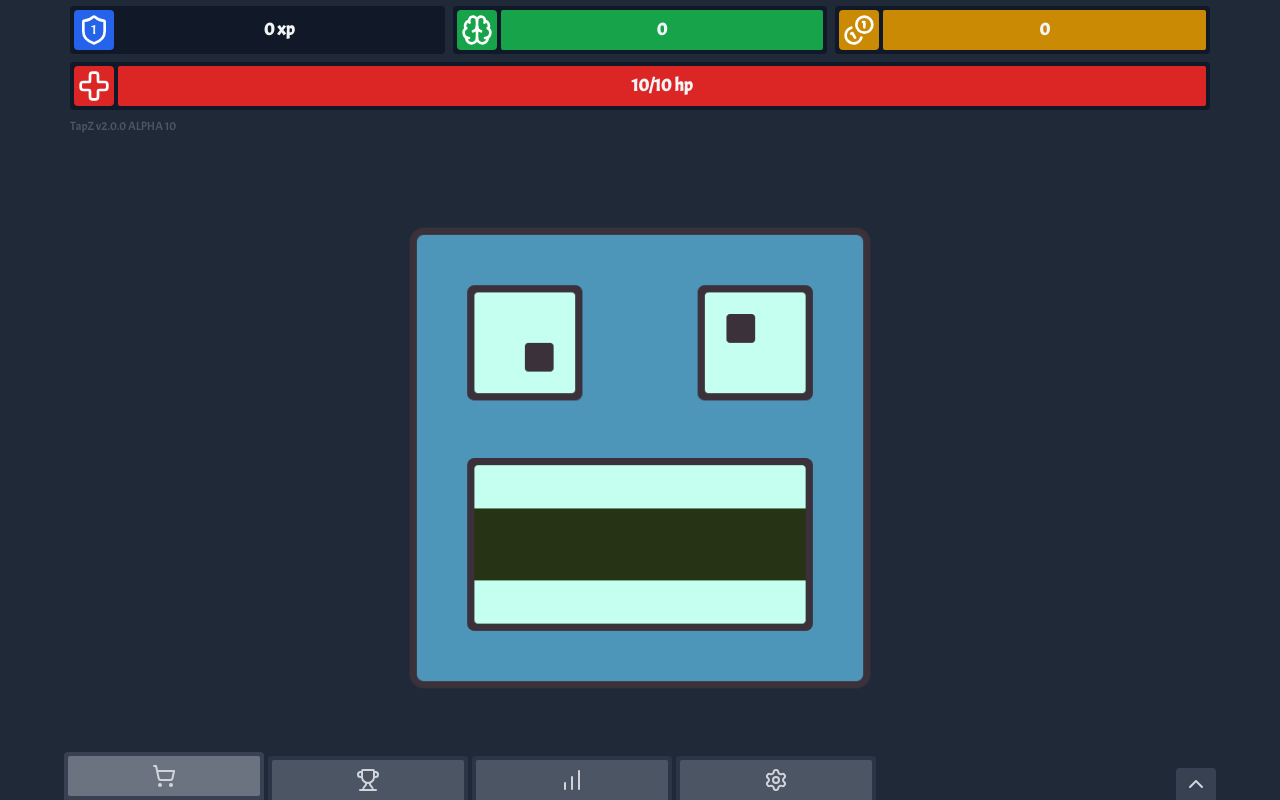
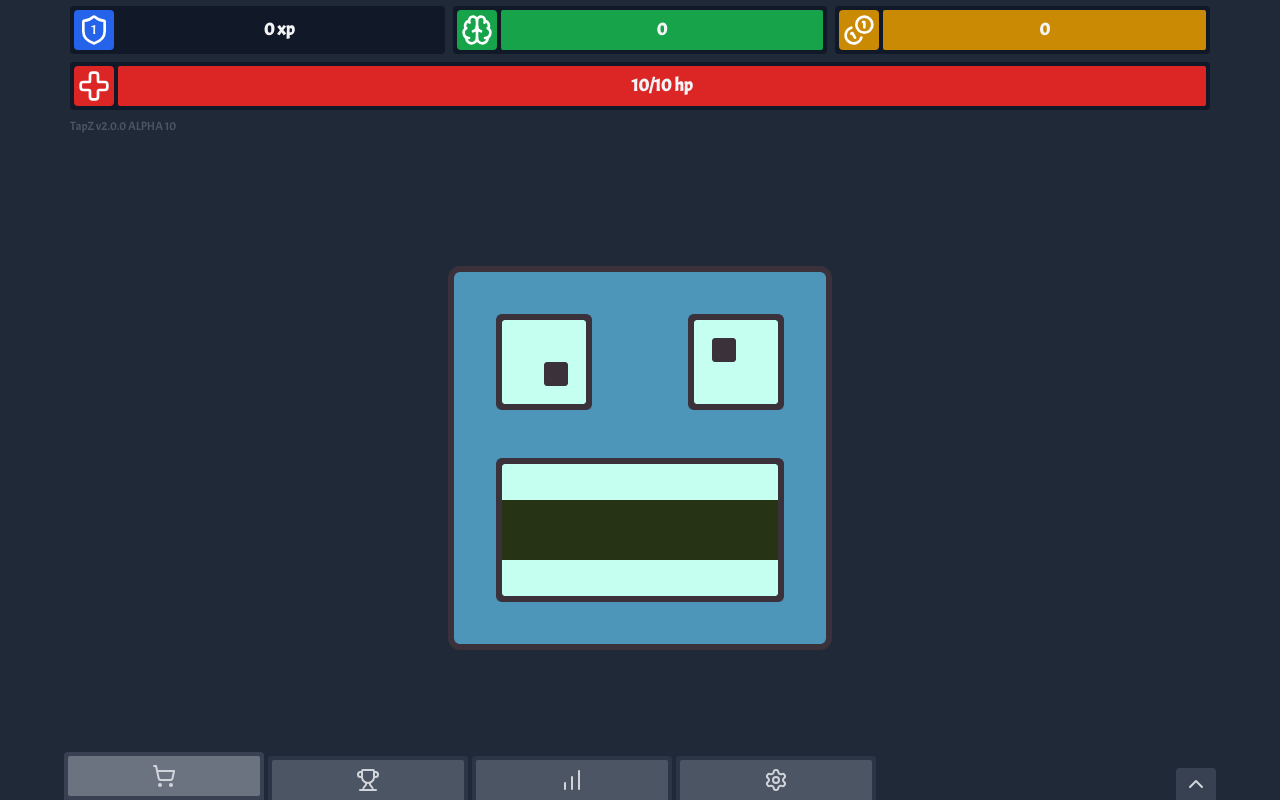
Before and after one commit to wsngamerz/TapZ-Incremental, a SvelteKit app: page /game in a window 1280 px wide. Built offline with nearby package versions, Linux system fonts and the light colour scheme.

Commit message:
fix: zombie over-scaled jumpscare on death animation

```diff
--- a/src/app.css
+++ b/src/app.css
@@ -18,10 +18,10 @@ html, body {
 
 @keyframes zombie-dead {
     from {
-        transform: translate(0, 0) rotate(0deg) scale(1);
+        transform: translate(0, 0) rotate(0deg) scale(0.65);
     }
     to {
-        transform: translate(20vw, 120vh) rotate(90deg) scale(0.25);
+        transform: translate(400px, 120vh) rotate(90deg) scale(0.2);
     }
 }
 
@@ -52,7 +52,7 @@ html, body {
     animation: zombie-sprite 2s steps(4) infinite;
 
     @apply transition-transform duration-200 ease-in-out;
-    @apply scale-50 md:scale-[.65] lg:scale-90;
+    @apply scale-50 md:scale-[.65] lg:scale-75;
 }
 
 .zombie.dead {
```
